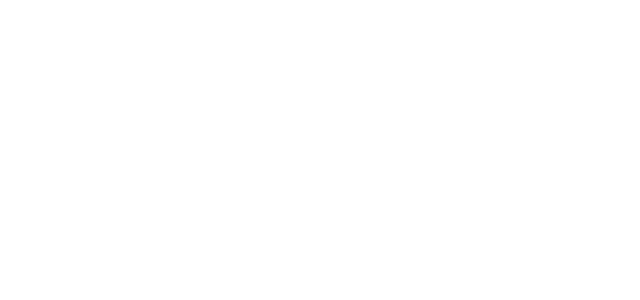
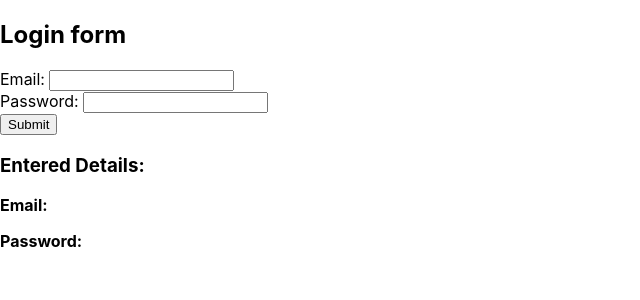
Before and after one commit to Giridharan-k/reactjs-fullcourse, a React (Create React App) app: page / in a window 1280 px wide. Shown: the top 300 px of the page, without its empty margins (0-640 px from the left). Built offline with nearby package versions, Linux system fonts and the light colour scheme.

Commit message:
project complete

```diff
--- a/src/App.js
+++ b/src/App.js
@@ -1,11 +1,40 @@
 import logo from './logo.svg';
 import './App.css';
+import { useState } from 'react';
 
 function App() {
+const [email,setEmail] = useState('');
+const [password, setPassword]=useState('');
+
+
+
   return (
-    <div className="App">
+    <div>
+      <h2>Login form</h2>
+      <form>
+    <div>
+      <label>Email: </label>
+      <input type="email"
+      value={email}
+      onChange={(e)=> setEmail(e.target.value)}required
+      />
+    </div>
+    <div>
+      <label>Password: </label>
+      <input type="password" value={password} onChange={(e) => setPassword(e.target.value)} required />
+    </div>
 
+    <button type="submit"> Submit</button>
+       </form>
+
+       <div>
+        <h3>Entered Details:</h3>
+        <p><strong>Email:</strong>{email}</p>
+        <p><strong>Password:</strong>{password}</p>
+
+       </div>
     </div>
+
   );
 }
 
```
